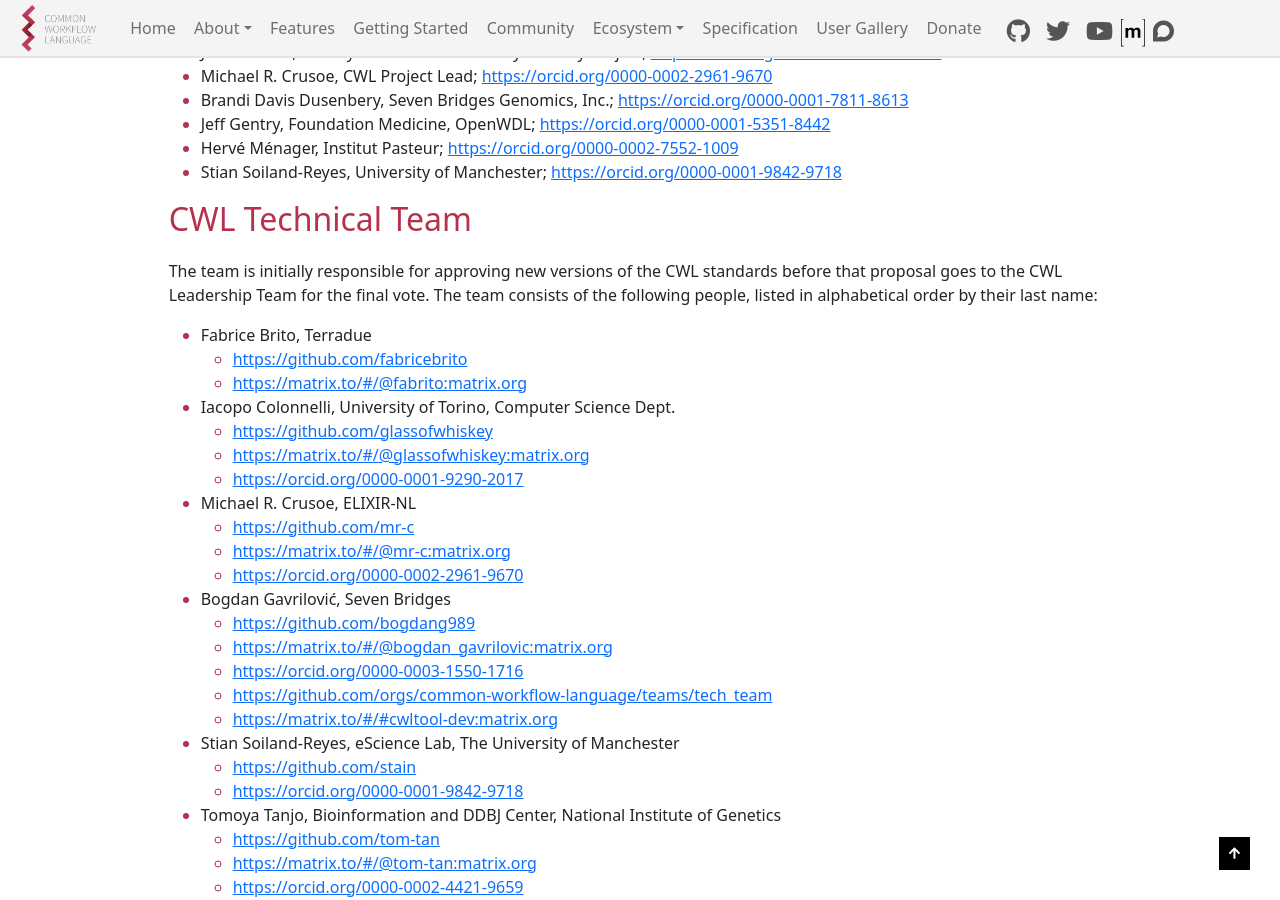
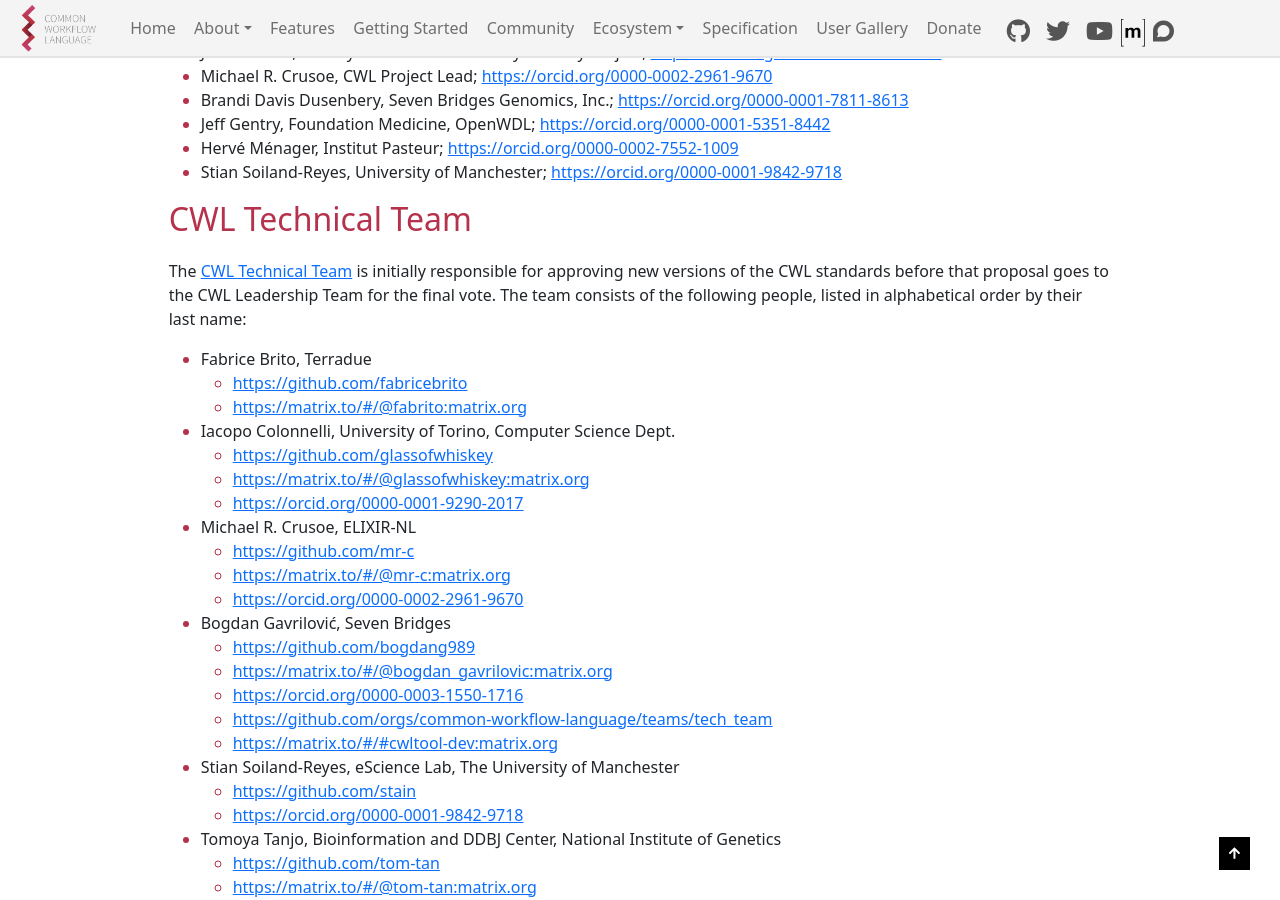
Before and after one commit to common-workflow-language/cwl-website, a Jekyll site: the page built from content/governance.md, in a window 1280 px wide and 900 px high, scrolled down 418 px. Built offline with Jekyll 4.4.1, drawn with Linux system fonts in a browser that asks for light colours.

Commit message:
Add Technical Team Github to paragraph on ln27 - #112

```diff
--- a/content/governance.md
+++ b/content/governance.md
@@ -24,7 +24,7 @@
 
 ## CWL Technical Team
 
-The team is initially responsible for approving new versions of the CWL standards before that proposal goes to the CWL Leadership Team for the final vote. The team consists of the following people, listed in alphabetical order by their last name:
+The [CWL Technical Team](https://github.com/orgs/common-workflow-language/teams/tech_team) is initially responsible for approving new versions of the CWL standards before that proposal goes to the CWL Leadership Team for the final vote. The team consists of the following people, listed in alphabetical order by their last name:
 
 * Fabrice Brito, Terradue
   * <https://github.com/fabricebrito>
```
